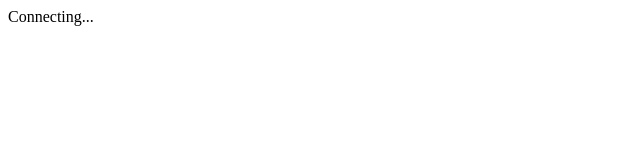
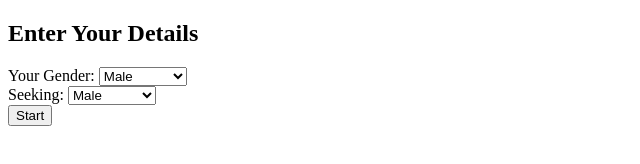
Before and after one commit to fotmotapp/fotmotapp.github.io, a plain HTML site: page index.html in a window 1280 px wide. Shown: the whole page, without its empty margins (0-640 px from the left). Drawn offline with nearby package versions, Linux system fonts and the light colour scheme; no server answers.

Commit message:
Update index.html

```diff
--- a/index.html
+++ b/index.html
@@ -6,7 +6,31 @@
     <script src="https://code.jquery.com/jquery-3.6.0.min.js"></script>
 </head>
 <body>
-    <div id="status">Connecting...</div>
+    <div id="connection-form">
+        <h2>Enter Your Details</h2>
+        <form id="start-form">
+            <label for="gender">Your Gender:</label>
+            <select id="gender" name="gender">
+                <option value="male">Male</option>
+                <option value="female">Female</option>
+                <option value="non-binary">Non-binary</option>
+                <option value="other">Other</option>
+            </select><br>
+
+            <label for="seeking">Seeking:</label>
+            <select id="seeking" name="seeking">
+                <option value="male">Male</option>
+                <option value="female">Female</option>
+                <option value="non-binary">Non-binary</option>
+                <option value="other">Other</option>
+                <option value="any">Any</option>
+            </select><br>
+
+            <button type="button" onclick="startConnection()">Start</button>
+        </form>
+    </div>
+
+    <div id="status" style="display: none;">Connecting...</div>
     <div id="chatbox" style="display: none;">
         <div id="messages"></div>
         <input type="text" id="message" placeholder="Type your message...">
@@ -17,14 +41,18 @@
     <script>
         var clientId = '';
 
-        function connect(gender, seeking) {
+        function startConnection() {
+            var gender = $('#gender').val();
+            var seeking = $('#seeking').val();
+
             $.ajax({
                 type: 'POST',
-                url: '/connect',
+                url: 'https://fotmotapp.pythonanywhere.com/connect',
                 data: { gender: gender, seeking: seeking },
                 success: function(response) {
                     clientId = response.client_id;
-                    $('#status').hide();
+                    $('#connection-form').hide();
+                    $('#status').show();
                     $('#chatbox').show();
                     pollMessages();
                 },
@@ -38,7 +66,7 @@
             setTimeout(function() {
                 $.ajax({
                     type: 'GET',
-                    url: '/poll/' + clientId,
+                    url: 'https://fotmotapp.pythonanywhere.com/poll/' + clientId,
                     success: function(messages) {
                         displayMessages(messages);
                         pollMessages();
@@ -62,7 +90,7 @@
             if (message !== '') {
                 $.ajax({
                     type: 'POST',
-                    url: '/send/' + clientId,
+                    url: 'https://fotmotapp.pythonanywhere.com/send/' + clientId,
                     contentType: 'application/json',
                     data: JSON.stringify({ message: message }),
                     success: function(response) {
@@ -78,22 +106,18 @@
         function disconnect() {
             $.ajax({
                 type: 'POST',
-                url: '/disconnect/' + clientId,
+                url: 'https://fotmotapp.pythonanywhere.com/disconnect/' + clientId,
                 success: function(response) {
                     alert('Disconnected successfully');
                     $('#chatbox').hide();
                     $('#status').show().text('Connecting...');
+                    $('#connection-form').show();
                 },
                 error: function(xhr, status, error) {
                     console.error('Error disconnecting:', error);
                 }
             });
         }
-
-        // Start connection on page load (replace with appropriate gender and seeking)
-        $(document).ready(function() {
-            connect('male', 'female');  // Example: Connect as male seeking female
-        });
     </script>
 </body>
 </html>
```
